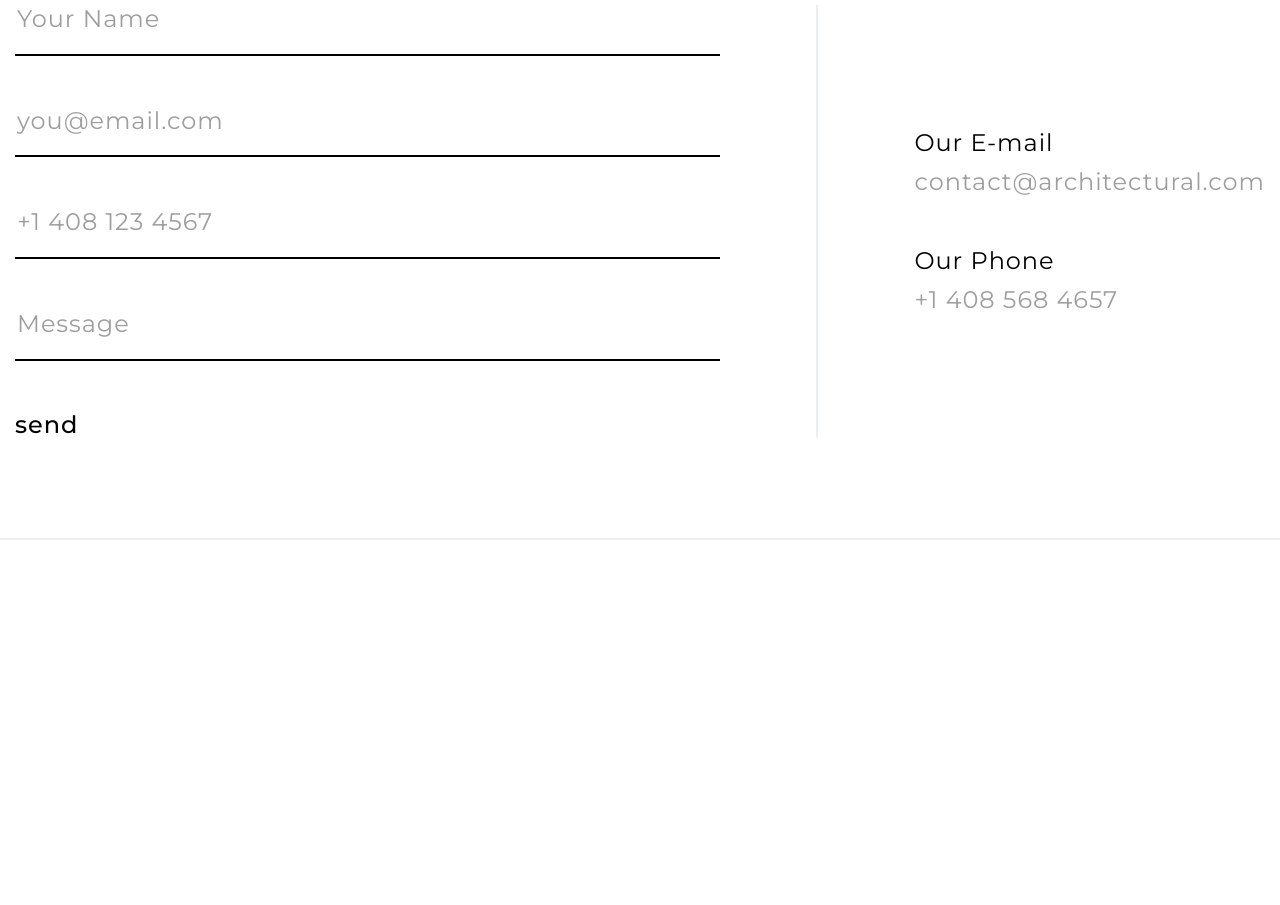
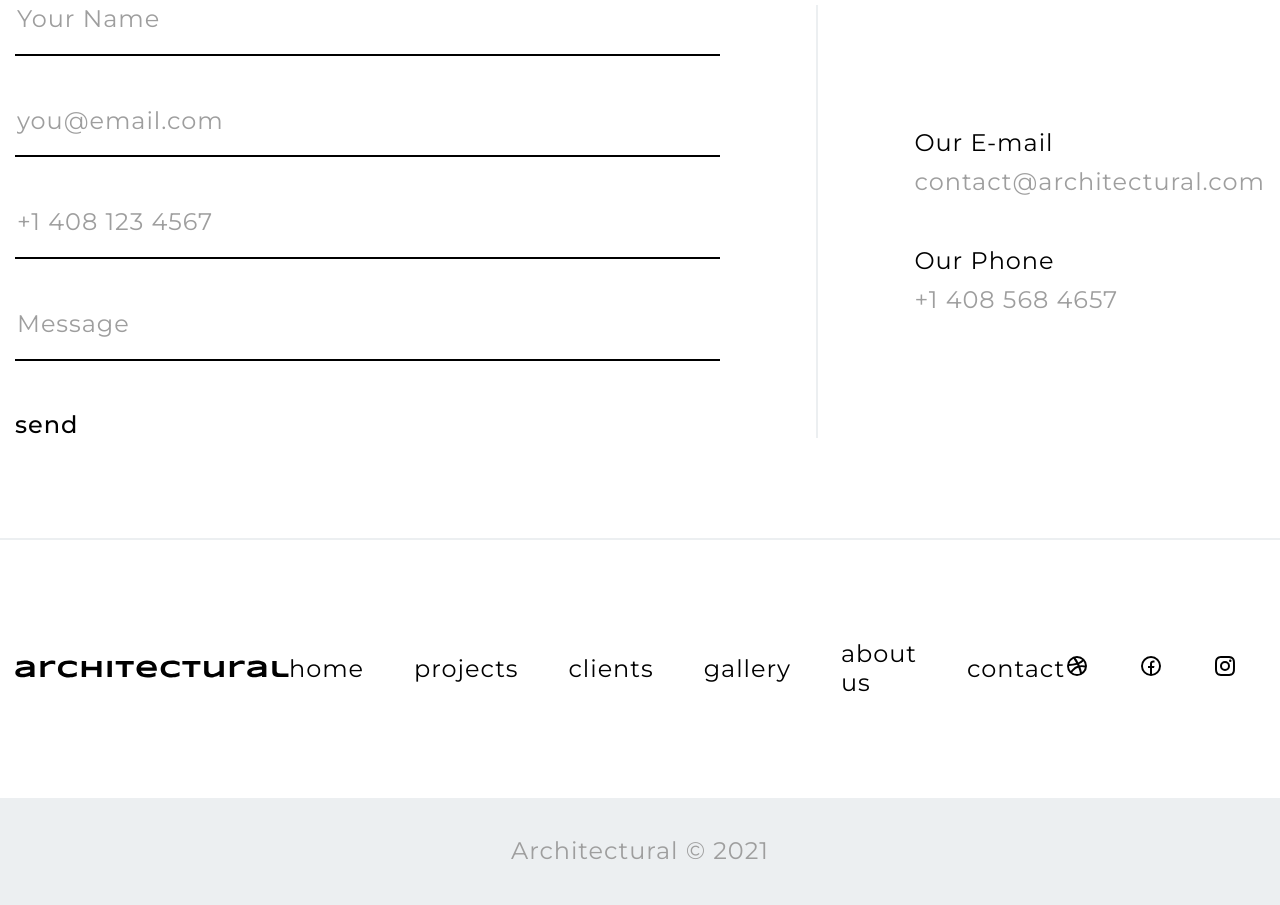
Before and after one commit to modivicious/architectural, a website: page app/index.html in a window 1280 px wide. Shown: the part 5491-6396 px from the top of the page. Before the commit the page ends 6031 px from the top, so only its background shows below. Drawn offline with nearby package versions, Linux system fonts and the light colour scheme; files that its build step writes are made by us from their sources.

Commit message:
add footer

```diff
--- a/app/css/style.css
+++ b/app/css/style.css
@@ -308,4 +308,38 @@
   margin-bottom: 10px;
 }
 
+/* footer */
+
+.footer__top {
+  display: flex;
+  justify-content: space-between;
+  align-items: center;
+  padding: 100px 0;
+}
+
+.footer__list,
+.socials {
+  display: flex;
+  align-items: center;
+}
+
+.footer__item:not(:last-child),
+.socials__item:not(:last-child) {
+  margin-right: 50px;
+}
+
+.socials__link svg {
+  width: 24px;
+  height: 24px;
+}
+
+.footer__copy {
+  padding: 39px 0;
+  background-color: var(--bg-tertiary);
+}
+
+.footer__copy p {
+  color: var(--text-secondary);
+}
+
 @import url("media.css");
--- a/app/index.html
+++ b/app/index.html
@@ -225,7 +225,78 @@
   </main>
 
   <footer class="footer">
-
+    <div class="container">
+      <div class="footer__top">
+        <a class="logo" href="#">
+          <img class="logo__img invert" src="images/logo.svg" alt="logo, return to the home page">
+        </a>
+        <ul class="footer__list">
+          <li class="footer__item">
+            <a class="footer__link" href="#">home</a>
+          </li>
+          <li class="footer__item">
+            <a class="footer__link" href="#">projects</a>
+          </li>
+          <li class="footer__item">
+            <a class="footer__link" href="#">clients</a>
+          </li>
+          <li class="footer__item">
+            <a class="footer__link" href="#">gallery</a>
+          </li>
+          <li class="footer__item">
+            <a class="footer__link" href="#">about us</a>
+          </li>
+          <li class="footer__item">
+            <a class="footer__link" href="#">contact</a>
+          </li>
+        </ul>
+        <ul class="socials">
+          <li class="socials__item">
+            <a class="socials__link invert" href="#" target="_blank">
+              <svg>
+                <path
+                  d="M19.99 11.57a7.96 7.96 0 0 0-1.57-4.35 13.16 13.16 0 0 1-4.23 2.88l.45 1.01.1.27a19.2 19.2 0 0 1 5.25.2ZM10.6 4.12c.98 1.38 1.88 2.8 2.7 4.27a11.1 11.1 0 0 0 3.04-1.77c.29-.23.55-.48.8-.75a7.97 7.97 0 0 0-6.54-1.75ZM4.25 10a31.53 31.53 0 0 0 6.9-.95 54.37 54.37 0 0 0-2.7-4.22A8.02 8.02 0 0 0 4.25 10Zm1.53 7.04c.4-.57.9-1.21 1.58-1.9a12.62 12.62 0 0 1 5.15-3.3l.07-.01c-.17-.37-.32-.7-.48-1A30.09 30.09 0 0 1 4 12c0 1.84.63 3.61 1.78 5.04Zm9.23 2.38a35.94 35.94 0 0 0-1.64-5.71c-2 .72-3.6 1.79-4.83 3.05-.5.5-.94 1.06-1.31 1.66a7.96 7.96 0 0 0 7.78 1Zm1.87-1.08a8 8 0 0 0 2.98-4.87 12.2 12.2 0 0 0-4.42-.27c.6 1.68 1.08 3.4 1.44 5.14ZM12 22a10 10 0 1 1 0-20 10 10 0 0 1 0 20Z"
+                  fill="#000" />
+              </svg>
+              <span class="visually-hidden">Dribble</span>
+            </a>
+          </li>
+          <li class="socials__item">
+            <a class="socials__link invert" href="#" target="_blank">
+              <svg>
+                <path
+                  d="M13 19.94a8 8 0 1 0-2 0V14H9v-2h2v-1.65c0-1.34.14-1.83.4-2.31.26-.49.65-.88 1.14-1.14.38-.2.85-.33 1.68-.38.33-.02.76 0 1.28.08v1.9H15c-.92 0-1.3.04-1.52.16a.73.73 0 0 0-.32.32c-.12.22-.16.45-.16 1.37V12h2.5l-.5 2h-2v5.94ZM12 22a10 10 0 1 1 0-20 10 10 0 0 1 0 20Z"
+                  fill="#000" />
+              </svg>
+              <span class="visually-hidden">Facebook</span>
+            </a>
+          </li>
+          <li class="socials__item">
+            <a class="socials__link invert" href="#" target="_blank">
+              <svg>
+                <path
+                  d="M12 9a3 3 0 1 0 0 6 3 3 0 0 0 0-6Zm0-2a5 5 0 1 1 0 10 5 5 0 0 1 0-10Zm6.5-.25a1.25 1.25 0 1 1-2.5 0 1.25 1.25 0 0 1 2.5 0ZM12 4c-2.47 0-2.88 0-4.03.06-.78.04-1.3.14-1.8.33-.43.17-.74.37-1.08.7-.31.3-.55.67-.7 1.08-.2.5-.3 1.02-.33 1.8A69.2 69.2 0 0 0 4 12c0 2.47 0 2.88.06 4.03.04.78.14 1.3.33 1.8.17.43.37.74.7 1.08.34.33.65.53 1.08.7.5.19 1.02.3 1.8.33 1.1.05 1.5.06 4.03.06 2.47 0 2.88 0 4.03-.06.78-.04 1.3-.14 1.8-.33.43-.17.74-.37 1.08-.7.33-.34.53-.65.7-1.08.19-.5.3-1.02.33-1.8.05-1.1.06-1.5.06-4.03 0-2.47 0-2.88-.06-4.03a5.44 5.44 0 0 0-.33-1.8c-.15-.4-.4-.77-.7-1.08-.3-.31-.67-.55-1.08-.7a5.43 5.43 0 0 0-1.8-.33A69.2 69.2 0 0 0 12 4Zm0-2c2.72 0 3.06.01 4.12.06 1.07.05 1.8.22 2.43.46.66.26 1.22.6 1.77 1.16.51.5.9 1.1 1.16 1.77.24.64.41 1.36.46 2.43.05 1.06.06 1.4.06 4.12s-.01 3.06-.06 4.12a7.4 7.4 0 0 1-.46 2.43 4.88 4.88 0 0 1-1.16 1.77c-.5.51-1.1.9-1.77 1.16-.64.24-1.36.41-2.43.46-1.06.05-1.4.06-4.12.06s-3.06-.01-4.12-.06a7.4 7.4 0 0 1-2.43-.46 4.89 4.89 0 0 1-1.77-1.16c-.51-.5-.9-1.1-1.16-1.77a7.36 7.36 0 0 1-.46-2.43C2.01 15.06 2 14.72 2 12s.01-3.06.06-4.12c.05-1.07.22-1.8.46-2.43.26-.67.65-1.27 1.16-1.77.5-.51 1.1-.9 1.77-1.16a7.36 7.36 0 0 1 2.43-.46C8.94 2.01 9.28 2 12 2Z"
+                  fill="#000" />
+              </svg>
+              <span class="visually-hidden">Instagram</span>
+            </a>
+          </li>
+          <li class="socials__item">
+            <a class="socials__link invert" href="#" target="_blank">
+              <svg>
+                <path
+                  d="M15.3 5.55a2.9 2.9 0 0 0-2.9 2.85l-.03 1.57a.6.6 0 0 1-.68.59l-1.56-.22a11.7 11.7 0 0 1-5.9-2.8c-.6 3.31.56 5.6 3.37 7.38l1.75 1.1a.6.6 0 0 1 .04.99l-1.6 1.16c.95.06 1.85.02 2.6-.13 4.71-.94 7.85-4.5 7.85-10.35 0-.48-1.01-2.14-2.94-2.14Zm-4.9 2.81a4.9 4.9 0 0 1 8.38-3.35c.72-.01 1.32.17 2.67-.65-.33 1.64-.5 2.35-1.21 3.33 0 7.64-4.7 11.36-9.46 12.31-3.27.65-8.02-.42-9.38-1.84.69-.05 3.5-.36 5.14-1.55-1.38-.91-6.87-4.14-3.26-12.82 1.7 1.97 3.4 3.32 5.15 4.03 1.16.48 1.44.47 1.97.54Z"
+                  fill="#000" />
+              </svg>
+              <span class="visually-hidden">Twitter</span>
+            </a>
+          </li>
+        </ul>
+      </div>
+    </div>
+    <div class="footer__copy central-wrapper">
+      <p>Architectural &copy; 2021</p>
+    </div>
   </footer>
 
   <script src="js/main.min.js"></script>
```
